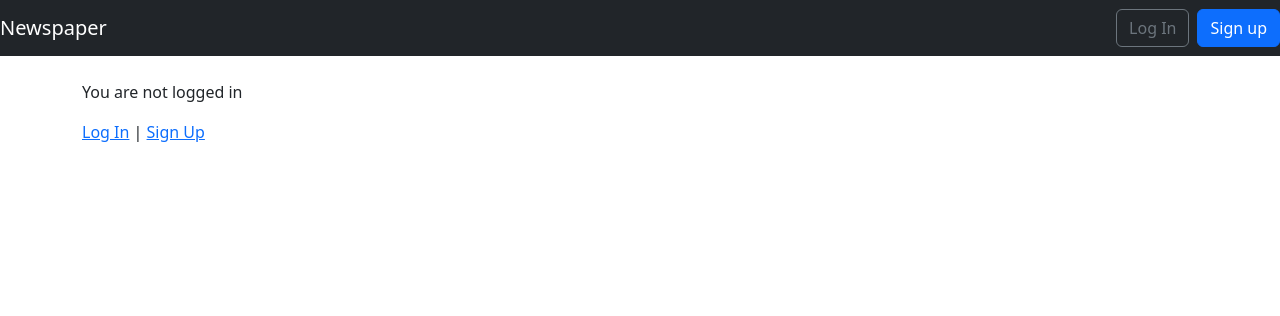
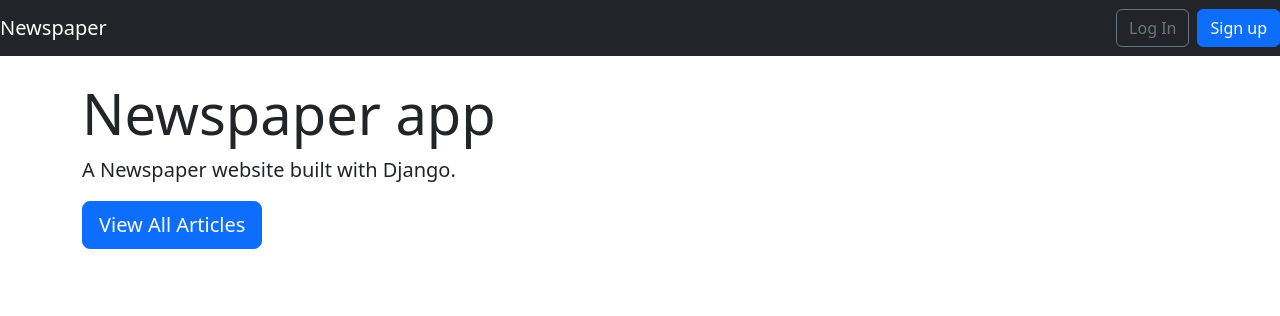
Before and after one commit to Mashon8945/Paper-Blog, a Django app: page / in a window 1280 px wide. Shown: the top 316 px of the page. Run offline with Django 5.2, Linux system fonts and the light colour scheme; some libraries are stand-ins or nearby versions.

Commit message:
home page changes

```diff
--- a/templates/home.html
+++ b/templates/home.html
@@ -1,19 +1,13 @@
+
 <!-- templates/home.html -->
-
 {% extends 'base.html' %}
 {% block title %}Home{% endblock title %}
 {% block content %}
-{% if user.is_authenticated %}
-    Hi {{ user.username }}!
-    <p>
-        <form action="{% url 'logout' %}" method="post">
-            {% csrf_token %}
-            <button type="submit">Log Out</button>
-        </form>
-    </p>
-{% else %}
-    <p>You are not logged in</p>
-    <a href="{% url 'login' %}">Log In</a> |
-    <a href="{% url 'signup' %}">Sign Up</a>
-{% endif %}
+    <div class="jumbotron">
+        <h1 class="display-4">Newspaper app</h1>
+        <p class="lead">A Newspaper website built with Django.</p>
+        <p class="lead">
+        <a class="btn btn-primary btn-lg" href="{% url 'article_list' %}" role="button">View All Articles</a>
+        </p>
+    </div>
 {% endblock content %}
```
